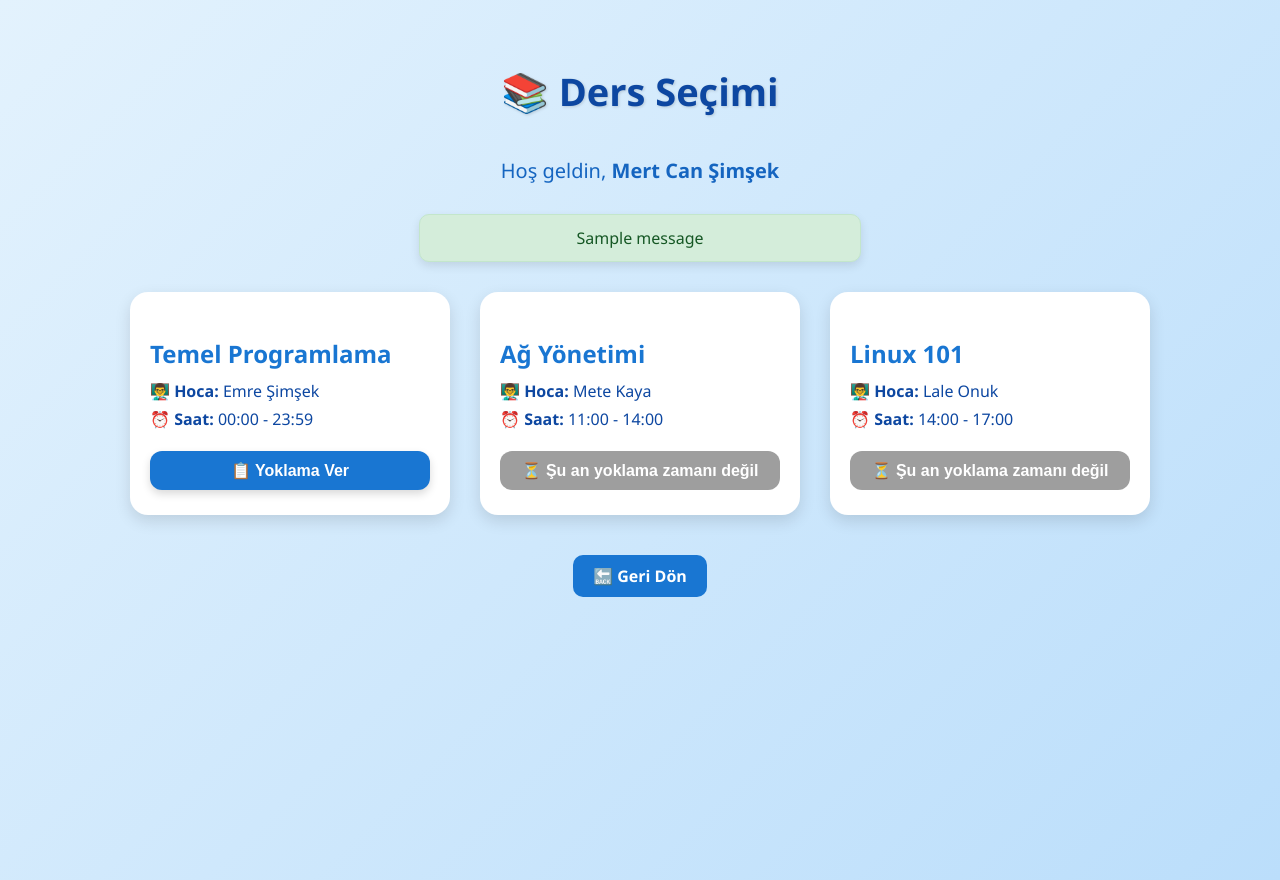
After one commit to Mert3rS/QR-Yoklama, a Flask app: page /dersler in a window 1280 px wide. The commit adds this page. Run offline with Flask 3, Linux system fonts and the light colour scheme; a user stored in the database is signed in; one stand-in notice (Sample message) is shown.

Commit message:
Güncellenmiş kodlar ve iyileştirmeler

```diff
--- a/app.py
+++ b/app.py
@@ -3,17 +3,16 @@ import qrcode, io, base64, sqlite3, os
 from flask_socketio import SocketIO
 from werkzeug.security import generate_password_hash, check_password_hash
 from functools import wraps
-from datetime import date, datetime, timedelta
+from datetime import date, datetime, timedelta, time
 
 app = Flask(__name__)
 app.secret_key = os.environ.get("SECRET_KEY", "dev_secret_change_this")
 socketio = SocketIO(app, cors_allowed_origins="*", async_mode='threading')
 
-# NGROK URL'si
 NGROK_URL = os.environ.get("NGROK_URL", "https://hammeringly-unenquired-coralee.ngrok-free.dev")
 DB_PATH = "database/attendance.db"
 
-# --- DB yardımcıları ---
+# --- DB Yardımcıları ---
 def get_db():
     conn = sqlite3.connect(DB_PATH)
     conn.row_factory = sqlite3.Row
@@ -58,6 +57,15 @@ def login_required(f):
         return f(*args, **kwargs)
     return decorated
 
+def student_required(f):
+    @wraps(f)
+    def decorated(*args, **kwargs):
+        if 'user_id' not in session:
+            flash("Öğrenci girişi gerekli.")
+            return redirect(url_for('login', next=request.path))
+        return f(*args, **kwargs)
+    return decorated
+
 def teacher_required(f):
     @wraps(f)
     def decorated(*args, **kwargs):
@@ -71,8 +79,6 @@ def add_attendance(student_id, student_name):
     conn = get_db()
     c = conn.cursor()
     today = date.today().isoformat()
-
-    # Aynı gün iki kez yoklama alınmasın
     c.execute("SELECT COUNT(*) FROM attendance WHERE student_id = ? AND date(timestamp) = ?", (student_id, today))
     already = c.fetchone()[0]
 
@@ -83,10 +89,8 @@ def add_attendance(student_id, student_name):
         return total, False
 
     ip_address = request.remote_addr
-    c.execute(
-        "INSERT INTO attendance (student_id, student_name, ip_address) VALUES (?, ?, ?)",
-        (student_id, student_name, ip_address)
-    )
+    c.execute("INSERT INTO attendance (student_id, student_name, ip_address) VALUES (?, ?, ?)",
+              (student_id, student_name, ip_address))
     conn.commit()
     total = c.execute("SELECT COUNT(*) FROM attendance").fetchone()[0]
     conn.close()
@@ -116,50 +120,68 @@ def register():
         student_number = request.form.get('student_number', '').strip()
         name = request.form.get('name', '').strip()
         password = request.form.get('password', '')
-
         if not student_number or not password:
             flash("Öğrenci numarası ve şifre gerekli.")
             return redirect(url_for('register'))
-
         password_hash = generate_password_hash(password)
         try:
             conn = get_db()
-            conn.execute(
-                "INSERT INTO students (student_number, name, password_hash) VALUES (?, ?, ?)",
-                (student_number, name, password_hash),
-            )
+            conn.execute("INSERT INTO students (student_number, name, password_hash) VALUES (?, ?, ?)",
+                         (student_number, name, password_hash))
             conn.commit()
             conn.close()
-
             flash("Kayıt başarılı. Lütfen giriş yapın.")
             return redirect(url_for('login'))
         except sqlite3.IntegrityError:
             flash("Bu öğrenci numarası zaten kayıtlı.")
             return redirect(url_for('register'))
-
     return render_template('register.html')
 
 # --- Öğrenci Giriş ---
 @app.route('/login', methods=['GET', 'POST'])
 def login():
-    next_url = request.args.get('next') or url_for('attendance_form')
+    next_url = request.args.get('next') or url_for('dersler')
     if request.method == 'POST':
         student_number = request.form.get('student_number', '').strip()
         password = request.form.get('password', '')
         conn = get_db()
         row = conn.execute("SELECT * FROM students WHERE student_number = ?", (student_number,)).fetchone()
         conn.close()
-
         if row and check_password_hash(row['password_hash'], password):
             session['user_id'] = row['id']
             session['student_number'] = row['student_number']
             session['name'] = row['name']
             flash("Giriş başarılı.")
-            return redirect(request.form.get('next') or url_for('attendance_form'))
-
+            return redirect(request.form.get('next') or url_for('dersler'))
         flash("Kullanıcı adı veya şifre hatalı.")
         return redirect(url_for('login', next=next_url))
     return render_template('login.html', next=next_url)
+
+# --- Dersler ---
+from datetime import time, datetime
+
+@app.route('/dersler')
+@student_required
+def dersler():
+    ders_listesi = [
+        {"id": 1, "ad": "Temel Programlama", "hoca": "Emre Şimşek",
+         "baslangic": time(0, 0), "bitis": time(23, 59),
+         "min_no": 426954, "max_no": 426970},  # Yalnızca bu aralık yoklama verebilir
+        {"id": 2, "ad": "Ağ Yönetimi", "hoca": "Mete Kaya",
+         "baslangic": time(11, 0), "bitis": time(14, 0),
+         "min_no": 426960, "max_no": 426980},
+        {"id": 3, "ad": "Linux 101", "hoca": "Lale Onuk",
+         "baslangic": time(14, 0), "bitis": time(17, 0),
+         "min_no": 426950, "max_no": 426970},
+    ]
+
+    simdi = datetime.now().time()
+    for d in ders_listesi:
+        d["aktif"] = d["baslangic"] <= simdi <= d["bitis"] or d["id"] == 1
+        d["saat"] = f"{d['baslangic'].strftime('%H:%M')} - {d['bitis'].strftime('%H:%M')}"
+
+    return render_template("dersler.html", dersler=ders_listesi, username=session.get('name'))
+
 
 # --- Öğretmen Giriş ---
 @app.route('/teacher_login', methods=['GET', 'POST'])
@@ -167,17 +189,15 @@ def teacher_login():
     if request.method == 'POST':
         username = request.form.get('username', '').strip()
         password = request.form.get('password', '').strip()
-
         if username == "admin" and password == "123":
             session['teacher'] = True
             flash("Öğretmen girişi başarılı.")
             return redirect(url_for('dashboard'))
-        else:
-            flash("Kullanıcı adı veya şifre hatalı.")
-            return redirect(url_for('teacher_login'))
+        flash("Kullanıcı adı veya şifre hatalı.")
+        return redirect(url_for('teacher_login'))
     return render_template('teacher_login.html')
 
-# --- Dashboard (öğretmen paneli) ---
+# --- Dashboard ---
 @app.route('/dashboard')
 @teacher_required
 def dashboard():
@@ -186,8 +206,8 @@ def dashboard():
         SELECT a.id, a.student_name, s.student_number, a.timestamp, a.ip_address
         FROM attendance a
         LEFT JOIN students s ON a.student_id = s.id
-        ORDER BY a.timestamp DESC
-    """).fetchall()
+        ORDER BY s.student_number ASC
+    """).fetchall()  # Öğrenci numarasına göre sıralandı
 
     adjusted_rows = []
     for row in rows:
@@ -201,7 +221,8 @@ def dashboard():
     conn.close()
     return render_template('dashboard.html', attendances=adjusted_rows, total=total)
 
-# --- Kayıt Silme ---
+
+# --- Yoklama Kayıt Silme ---
 @app.route('/delete_attendance/<int:id>', methods=['POST'])
 @teacher_required
 def delete_attendance(id):
@@ -212,12 +233,30 @@ def delete_attendance(id):
     flash("Yoklama kaydı silindi.")
     return redirect(url_for('dashboard'))
 
-# --- 👇 Kullanıcı Yönetimi (Liste / Ekle / Düzenle / Sil) ---
+# --- Kullanıcı Yönetimi ---
 @app.route('/kullanicilar')
 @teacher_required
 def kullanicilar():
     conn = get_db()
-    kullanicilar = conn.execute("SELECT * FROM students").fetchall()
+    # Bugünkü yoklama bilgisi ile LEFT JOIN
+    rows = conn.execute("""
+        SELECT s.id, s.student_number, s.name, a.id as attendance_id
+        FROM students s
+        LEFT JOIN attendance a
+            ON s.id = a.student_id
+            AND date(a.timestamp) = date('now')
+        ORDER BY s.student_number ASC
+    """).fetchall()
+
+    kullanicilar = []
+    for r in rows:
+        kullanicilar.append({
+            "id": r['id'],
+            "student_number": r['student_number'],
+            "name": r['name'],
+            "attendance": r['attendance_id'] is not None  # Yoklama verildiyse True
+        })
+
     conn.close()
     return render_template('kullanicilar.html', kullanicilar=kullanicilar)
 
@@ -249,7 +288,6 @@ def kullanici_duzenle(id):
         soyad = request.form['soyad']
         email = request.form['email']
         sifre = request.form['sifre']
-
         if sifre.strip():
             sifre_hash = generate_password_hash(sifre)
             conn.execute("UPDATE students SET name=?, student_number=?, password_hash=? WHERE id=?",
@@ -274,6 +312,17 @@ def kullanici_sil(id):
     flash("Kullanıcı silindi.")
     return redirect(url_for('kullanicilar'))
 
+@app.route('/kullanicilar_sil_tumu', methods=['POST'])
+@teacher_required
+def kullanicilar_sil_tumu():
+    conn = get_db()
+    conn.execute("DELETE FROM students")
+    conn.execute("DELETE FROM sqlite_sequence WHERE name='students'")
+    conn.commit()
+    conn.close()
+    flash("Tüm kullanıcılar silindi ve ID sıfırlandı.")
+    return redirect(url_for('kullanicilar'))
+
 # --- Çıkış ---
 @app.route('/logout')
 def logout():
@@ -285,44 +334,57 @@ def logout():
 @app.route('/attendance_form')
 @login_required
 def attendance_form():
+    # URL'den ders_id al, default olarak 1. ders
+    ders_id = request.args.get('ders_id', type=int, default=1)
+    student_number = int(session.get('student_number'))
+
+    # Ders listesi (bu listeyi dersler route'unda da kullanabilirsin)
+    ders_listesi = [
+        {"id": 1, "ad": "Temel Programlama", "hoca": "Emre Şimşek",
+         "baslangic": time(0, 0), "bitis": time(23, 59), "min_no": 426954, "max_no": 426970},
+        {"id": 2, "ad": "Ağ Yönetimi", "hoca": "Mete Kaya",
+         "baslangic": time(11, 0), "bitis": time(14, 0), "min_no": 426954, "max_no": 426970},
+        {"id": 3, "ad": "Linux 101", "hoca": "Lale Onuk",
+         "baslangic": time(14, 0), "bitis": time(17, 0), "min_no": 426954, "max_no": 426970},
+    ]
+
+    # Seçilen ders bilgisi
+    ders = next((d for d in ders_listesi if d['id'] == ders_id), None)
+    if not ders:
+        flash("Geçersiz ders seçimi.")
+        return redirect(url_for('dersler'))
+
+    # Öğrencinin derse yoklama verebilme aralığını kontrol et
+    if not (ders['min_no'] <= student_number <= ders['max_no']):
+        flash(" ⚠️ Bu derse yoklama veremezsiniz!")
+        return redirect(url_for('dersler'))
+
+    # QR ve form için öğrenci bilgisi
     student_id = session['user_id']
     name = session.get('name') or session.get('student_number')
     qr_link = f"{NGROK_URL}/scan_qr/{student_id}"
     qr_base64 = generate_qr(qr_link)
-    return render_template('attendance_form.html', name=name, qr_code=qr_base64)
 
-@app.route('/kullanicilar_sil_tumu', methods=['POST'])
-@teacher_required
-def kullanicilar_sil_tumu():
-    conn = get_db()
-    conn.execute("DELETE FROM students")
-    # 🔽 AUTOINCREMENT sayacını da sıfırla
-    conn.execute("DELETE FROM sqlite_sequence WHERE name='students'")
-    conn.commit()
-    conn.close()
-    flash("Tüm kullanıcılar silindi ve ID sıfırlandı.")
-    return redirect(url_for('kullanicilar'))
+    return render_template('attendance_form.html', name=name, qr_code=qr_base64, ders=ders)
 
 
-
-# --- QR Okuma ve Yoklama Alma ---
+# --- QR Okuma ---
 @app.route('/scan_qr/<int:student_id>')
 def scan_qr(student_id):
     conn = get_db()
     row = conn.execute("SELECT name FROM students WHERE id = ?", (student_id,)).fetchone()
     conn.close()
     student_name = row['name'] if row else "Bilinmeyen Öğrenci"
-
     total, created = add_attendance(student_id, student_name)
-
     if created:
         message = f"✅ {student_name}, yoklamanız başarıyla alınmıştır."
         success = True
     else:
         message = f"⚠️ {student_name}, bugün zaten yoklama vermişsiniz."
         success = False
+    return render_template('qr_success.html', message=message, success=success, name=student_name)
 
-    return render_template('qr_success.html', message=message, success=success, name=student_name)
+
 
 # --- Uygulama başlat ---
 if __name__ == '__main__':
--- /dev/null
+++ b/static/dersler.css
@@ -0,0 +1,141 @@
+/* === Genel Tema === */
+body {
+    font-family: "Segoe UI", Tahoma, Geneva, Verdana, sans-serif;
+    background: linear-gradient(135deg, #e3f2fd, #bbdefb);
+    margin: 0;
+    padding: 40px;
+    text-align: center;
+    min-height: 100vh;
+    color: #0d47a1;
+}
+
+/* Başlık */
+h1 {
+    color: #0d47a1;
+    font-size: 38px;
+    font-weight: 700;
+    margin-bottom: 40px;
+    text-shadow: 1px 1px 3px rgba(0,0,0,0.15);
+}
+
+/* Hoşgeldin Yazısı */
+p {
+    font-size: 20px;
+    font-weight: 500;
+    color: #1565c0;
+    margin-bottom: 30px;
+}
+
+/* Flash Mesajları */
+.flash-container {
+    display: flex;
+    flex-direction: column;
+    align-items: center;
+    margin-bottom: 20px;
+}
+.flash-message {
+    padding: 12px 20px;
+    border-radius: 10px;
+    margin-bottom: 10px;
+    font-weight: 500;
+    max-width: 400px;
+    width: 100%;
+    text-align: center;
+    box-shadow: 0 4px 10px rgba(0,0,0,0.1);
+    transition: all 0.3s ease;
+}
+.flash-message.success {
+    background-color: #d4edda;
+    color: #155724;
+    border: 1px solid #c3e6cb;
+}
+.flash-message.error {
+    background-color: #f8d7da;
+    color: #721c24;
+    border: 1px solid #f5c6cb;
+}
+
+/* Ders Kartları Alanı */
+.ders-container {
+    display: flex;
+    justify-content: center;
+    flex-wrap: wrap;
+    gap: 30px;
+}
+
+/* Her Ders Kutusu */
+.ders-karti {
+    background: #ffffff;
+    border-radius: 18px;
+    box-shadow: 0 6px 16px rgba(0,0,0,0.12);
+    width: 280px;
+    padding: 25px 20px;
+    text-align: left;
+    transition: 0.3s ease;
+    position: relative;
+}
+
+.ders-karti:hover {
+    transform: translateY(-5px);
+    box-shadow: 0 10px 20px rgba(0,0,0,0.2);
+}
+
+/* Ders Başlığı */
+.ders-karti h2 {
+    color: #1976d2;
+    font-size: 24px;
+    margin-bottom: 10px;
+}
+
+/* Hoca ve Saat Bilgisi */
+.ders-karti p {
+    font-size: 16px;
+    color: #0d47a1;
+    margin: 6px 0;
+}
+
+/* Yoklama Butonu */
+.yoklama-btn {
+    background: #1976d2;
+    color: white;
+    border: none;
+    border-radius: 12px;
+    padding: 10px 18px;
+    font-size: 16px;
+    font-weight: 600;
+    cursor: pointer;
+    width: 100%;
+    margin-top: 15px;
+    transition: 0.3s;
+    box-shadow: 0 4px 8px rgba(0,0,0,0.15);
+}
+
+.yoklama-btn:hover {
+    background: #0d47a1;
+    transform: scale(1.05);
+}
+
+/* Pasif buton stili */
+.yoklama-btn.disabled {
+    background: #9e9e9e;
+    cursor: not-allowed;
+    box-shadow: none;
+    transform: none;
+}
+
+/* Geri Dön Butonu */
+.back-btn {
+    display: inline-block;
+    background: #1976d2;
+    color: white;
+    text-decoration: none;
+    padding: 10px 20px;
+    border-radius: 10px;
+    margin-top: 40px;
+    transition: 0.3s;
+    font-weight: 600;
+}
+.back-btn:hover {
+    background: #0d47a1;
+    transform: scale(1.05);
+}
--- /dev/null
+++ b/templates/dersler.html
@@ -0,0 +1,44 @@
+<!DOCTYPE html>
+<html lang="tr">
+<head>
+    <meta charset="UTF-8">
+    <title>📚 Ders Seçimi</title>
+    <link rel="stylesheet" href="{{ url_for('static', filename='dersler.css') }}">
+</head>
+<body>
+    <h1>📚 Ders Seçimi</h1>
+    <p>Hoş geldin, <strong>{{ session.get('name', 'Öğrenci') }}</strong></p>
+
+    <!-- Flash mesajlarını göster -->
+    {% with messages = get_flashed_messages(with_categories=true) %}
+      {% if messages %}
+        <div class="flash-container">
+          {% for category, message in messages %}
+            <div class="flash-message {{ category }}">{{ message }}</div>
+          {% endfor %}
+        </div>
+      {% endif %}
+    {% endwith %}
+
+    <div class="ders-container">
+        {% for d in dersler %}
+        <div class="ders-karti">
+            <h2>{{ d.ad }}</h2>
+            <p><strong>👨‍🏫 Hoca:</strong> {{ d.hoca }}</p>
+            <p><strong>⏰ Saat:</strong> {{ d.saat }}</p>
+
+            {% if d.aktif %}
+                <form action="{{ url_for('attendance_form') }}" method="get">
+                    <input type="hidden" name="ders_id" value="{{ d.id }}">
+                    <button type="submit" class="yoklama-btn">📋 Yoklama Ver</button>
+                </form>
+            {% else %}
+                <button class="yoklama-btn disabled" disabled>⏳ Şu an yoklama zamanı değil</button>
+            {% endif %}
+        </div>
+        {% endfor %}
+    </div>
+
+    <a href="{{ url_for('dashboard') }}" class="back-btn">🔙 Geri Dön</a>
+</body>
+</html>
```
Also changed, not shown: static/kullanicilar.css (+15 -0 lines), templates/kullanicilar.html (+14 -6 lines), database/attendance.db.
